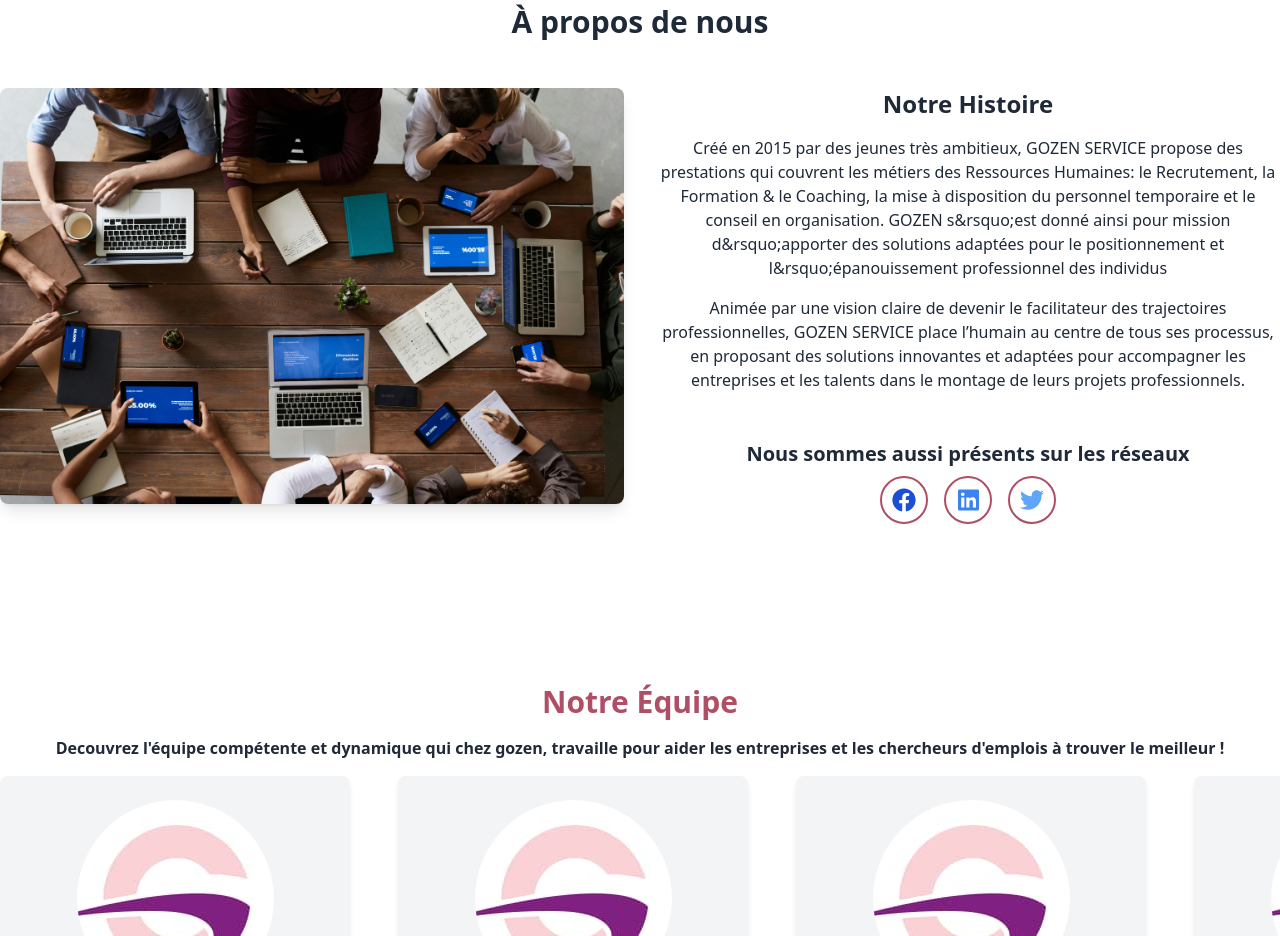
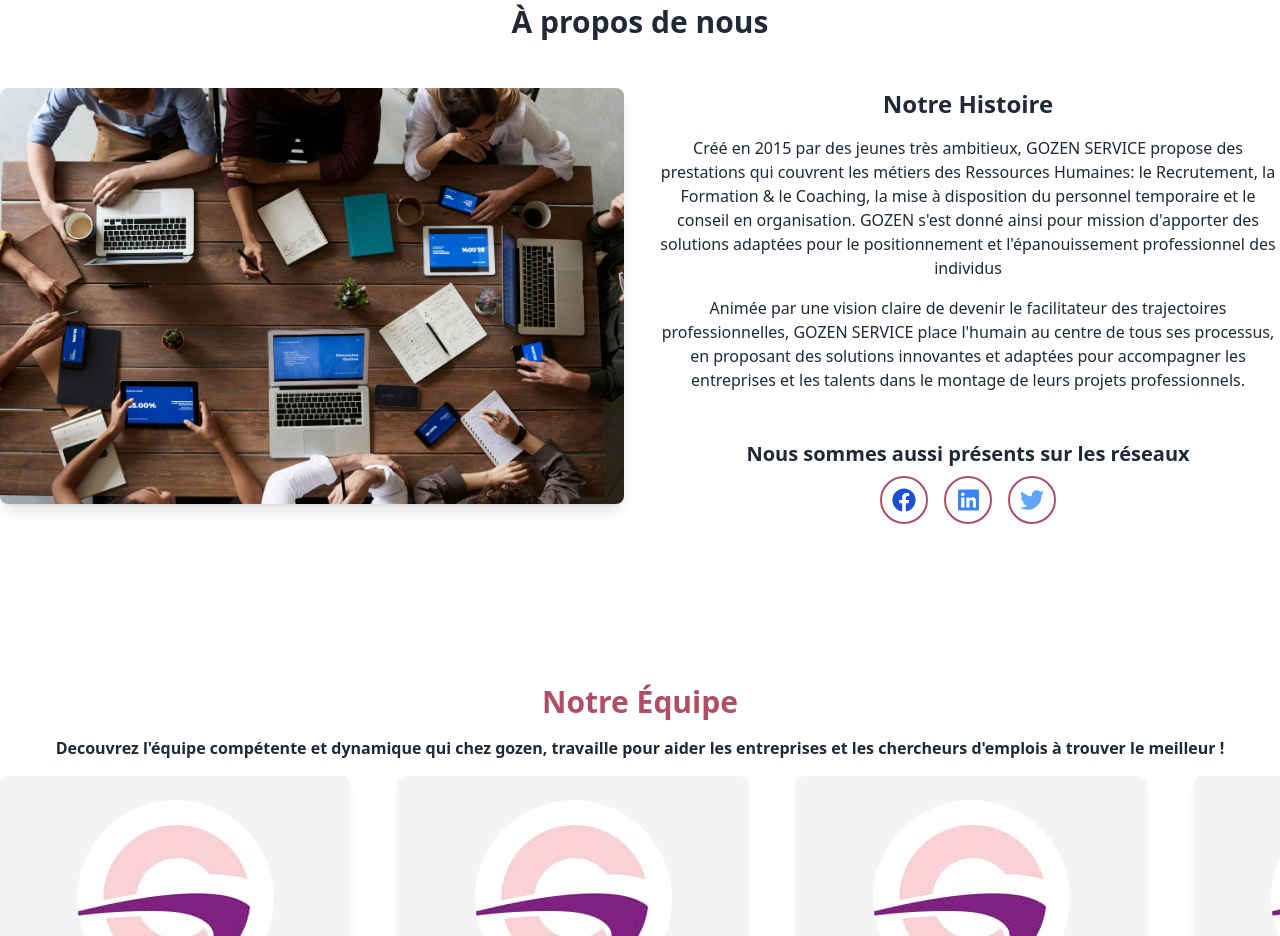
Before and after one commit to gozemServices/showcase, an Angular app: page / in a window 1280 px wide. Shown: the part 2740-3676 px from the top of the page. Built offline with nearby package versions, Linux system fonts and the light colour scheme.

Commit message:
update correction

```diff
--- a/src/app/components/about-us/about-us.component.ts
+++ b/src/app/components/about-us/about-us.component.ts
@@ -20,9 +20,9 @@ export class AboutUsComponent {
     description : {
       p1 : ` Créé en 2015 par des jeunes très ambitieux, GOZEN SERVICE propose des prestations qui couvrent les
                         métiers des Ressources Humaines: le Recrutement, la Formation & le Coaching, la mise à disposition du personnel
-                        temporaire et le conseil en organisation. GOZEN s&rsquo;est donné ainsi pour mission d&rsquo;apporter des solutions
-                        adaptées pour le positionnement et l&rsquo;épanouissement professionnel des individus`,
-      p2 : `Animée par une vision claire de devenir le facilitateur des trajectoires professionnelles, GOZEN SERVICE place l’humain au centre de tous ses processus, en proposant des solutions innovantes et adaptées pour accompagner les entreprises et les talents dans le montage de leurs projets professionnels.`
+                        temporaire et le conseil en organisation. GOZEN s'est donné ainsi pour mission d'apporter des solutions
+                        adaptées pour le positionnement et l'épanouissement professionnel des individus`,
+      p2 : `Animée par une vision claire de devenir le facilitateur des trajectoires professionnelles, GOZEN SERVICE place l'humain au centre de tous ses processus, en proposant des solutions innovantes et adaptées pour accompagner les entreprises et les talents dans le montage de leurs projets professionnels.`
     },
 
     socials : [
```
